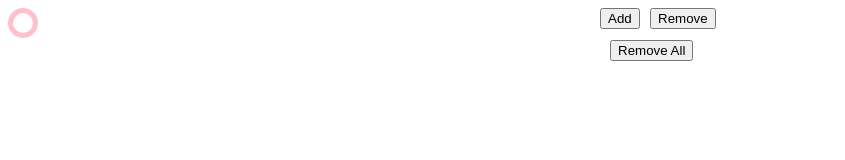
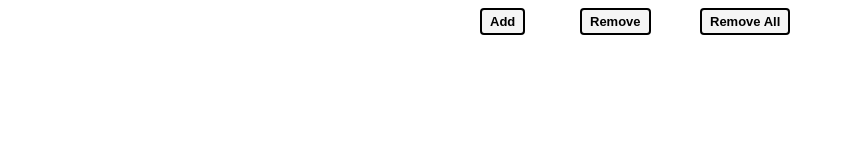
Before and after one commit to adrianeped/BubbleMaker, a plain HTML site: page index.html in a window 1280 px wide. Shown: the whole page, without its empty margins (0-845 px from the left). Drawn offline with Linux system fonts and the light colour scheme.

Commit message:
Change button, color and position

```diff
--- a/index.html
+++ b/index.html
@@ -19,9 +19,7 @@
 </button>
 
 <div id="container" class="container">
-    <div class="bubble">
 
-    </div>
 </div>
 
 
--- a/style.css
+++ b/style.css
@@ -5,7 +5,22 @@
     height: 20px;
     position: fixed;
 }
+.bubble:hover{
+    border: 8px solid violet;
+    background-color: violet;
 
+    transform: translate(-10px, -10px);
+}
+
+.bubble:active{
+    animation-name: color;
+    animation-duration: 4s;
+}
+
+@keyframes color{
+    from {background-color: violet; border: 10px solid violet;}
+    to {background-color: black; border: 10px solid black;}
+}
 
 .container{
     display: flex;
@@ -15,16 +30,73 @@
 
 .add{
     position: absolute;
-    left: 600px;
+    left: 480px;
+
+    border: 2px solid black;
+    background-color: whitesmoke;
+    border-radius: 4px;
+    display: inline-block;
+    cursor: pointer;
+    font-weight: bold;
+    font-size: 13px;
+    padding: 4px 8px;
+    text-decoration: white;
+
 }
 
 .remove{
     position: absolute;
-    left: 650px;
+    left: 580px;
+
+    border: 2px solid black;
+    background-color: whitesmoke;
+    border-radius: 4px;
+    display: inline-block;
+    cursor: pointer;
+    font-weight: bold;
+    font-size: 13px;
+    padding: 4px 8px;
+    text-decoration: white;
 }
 
 .removeall{
     position: absolute;
-    left: 610px;
-    top: 40px
+    left: 700px;
+
+    border: 2px solid black;
+    background-color: whitesmoke;
+    border-radius: 4px;
+    display: inline-block;
+    cursor: pointer;
+    font-weight: bold;
+    font-size: 13px;
+    padding: 4px 8px;
+    text-decoration: white;
 }
+
+.add:hover{
+    background:linear-gradient(to bottom, #46a7f5 5%, #86c6f8 100%);
+}
+
+.remove:hover{
+    background: linear-gradient(to bottom, #68b465 5%, #abd5aa 100%);
+}
+
+.removeall:hover{
+    background:linear-gradient(to bottom, #eb9b48 5%, #f7d6b3 100%);
+}
+
+.add:active{
+    position: relative;
+    top: 2px;
+}
+
+.remove:active{
+    position: ;
+    top: 2px;
+}
+
+.removeall:active{
+    position: relative;
+    top: 2px;
+}
```
